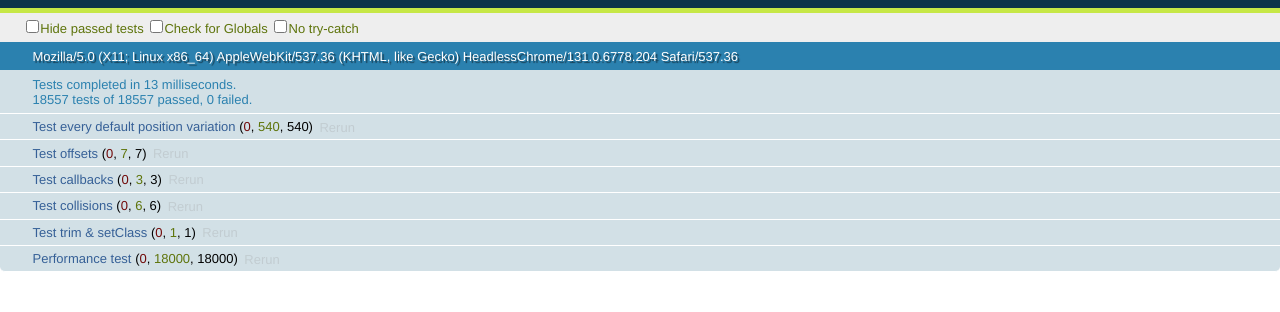
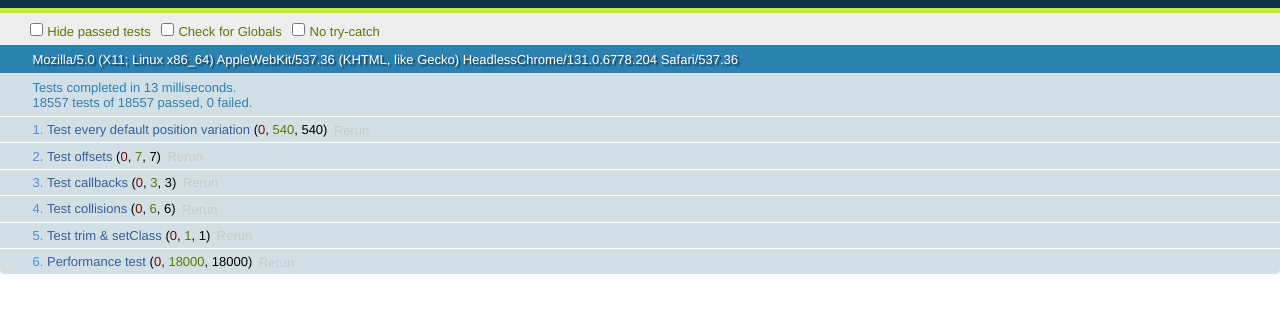
Before and after one commit to niklasramo/popo.js, a plain HTML site: page unit-tests/unit-tests.html in a window 1280 px wide. Shown: the part 40-352 px from the top of the page. Drawn offline with Linux system fonts and the light colour scheme.

Commit message:
updated unit tests

```diff
--- a/unit-tests/unit-tests.html
+++ b/unit-tests/unit-tests.html
@@ -4,7 +4,6 @@
   <meta charset="utf-8" />
   <title>PoPo JS - A jQuery plugin for positioning elements</title>
   <meta name="viewport" content="width=device-width, initial-scale=1.0" />
-  <link rel="stylesheet" type="text/css" media="all" href="styles/normalize.css" />
   <link rel="stylesheet" type="text/css" media="all" href="styles/qunit-1.10.0.css" />
   <link rel="stylesheet" type="text/css" media="all" href="styles/unit-tests.css" />
   <link rel="shortcut icon" href="img/favicon.png" />
```
